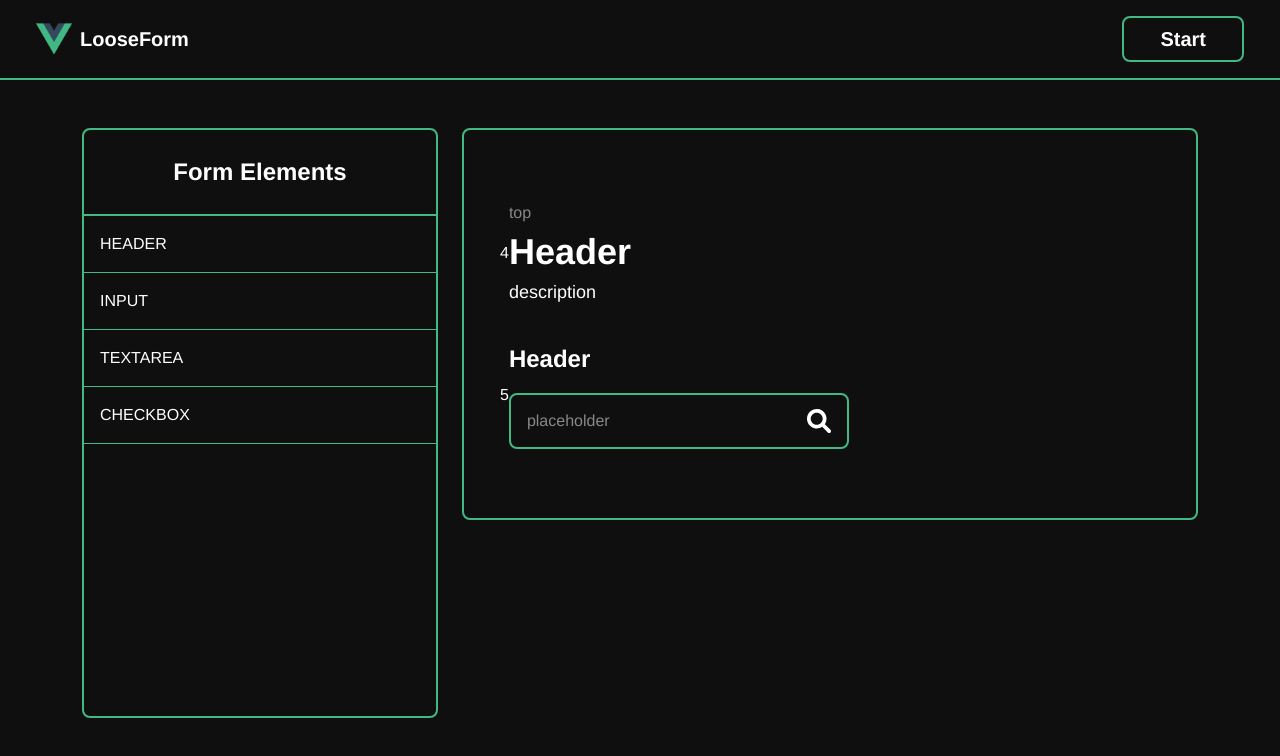
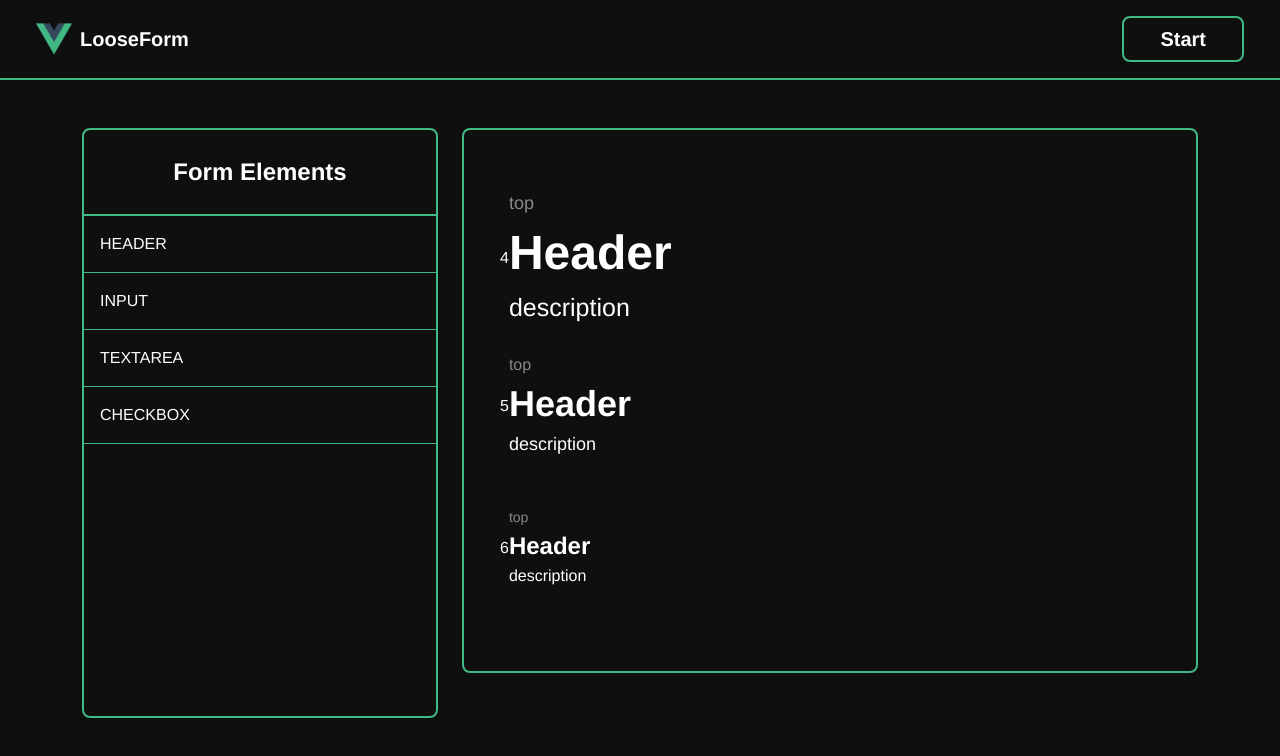
Before and after one commit to MuratBuyukcelebi/LooseForm, a Vue app: page / in a window 1280 px wide. Shown: the top 756 px of the page. Built offline with nearby package versions, Linux system fonts and the light colour scheme.

Commit message:
chore: update settings system (not done)(testing)

```diff
--- a/src/views/Home.vue
+++ b/src/views/Home.vue
@@ -79,8 +79,9 @@ export default {
         return { name, fixed: true, id: idGlobal++ };
       }),
       list2: [
+        { name: "Header", id: idGlobal++, textSize: 'lg', },
         { name: "Header", id: idGlobal++, textSize: 'md', },
-        { name: "Input", id: idGlobal++ },
+        { name: "Header", id: idGlobal++, textSize: 'sm', },
       ],
       settingsOpen: false,
     }
```
